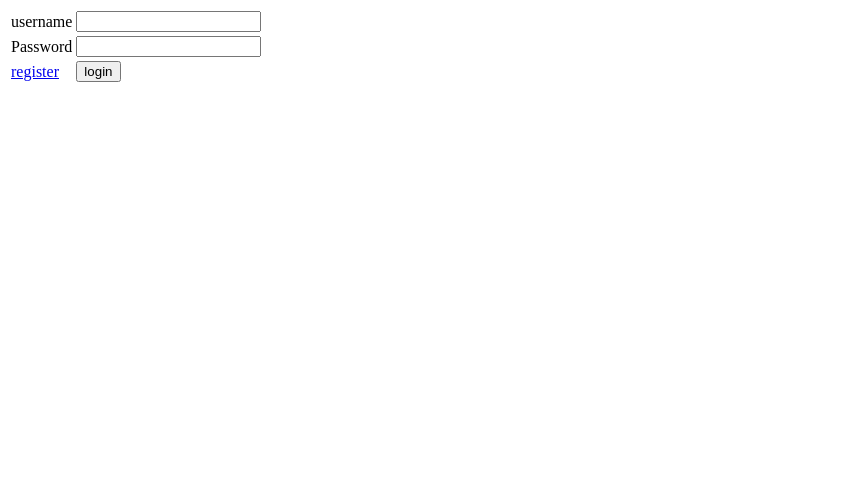
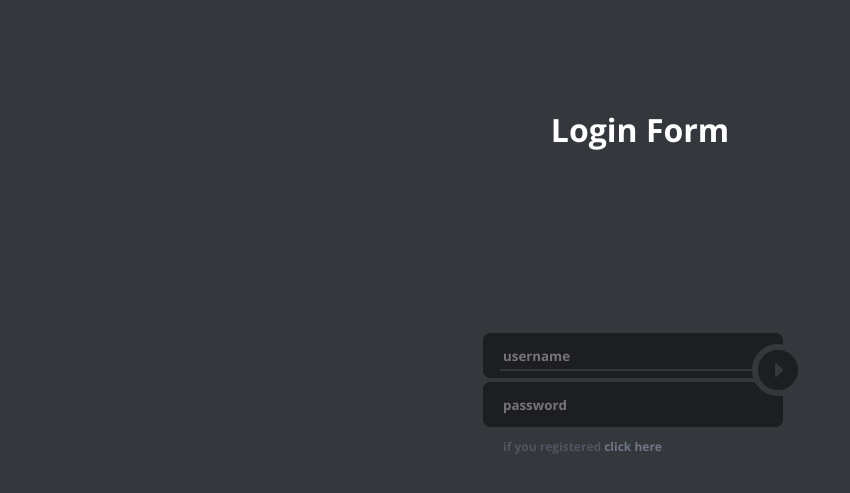
Before and after one commit to Sthdire/django_project, a Django app: page /login in a window 1280 px wide. Shown: the top 493 px of the page, without its empty margins (0-850 px from the left). Run offline with Django 4.2, Linux system fonts and the light colour scheme; some libraries are stand-ins or nearby versions.

Commit message:
stiled reg a login pages

```diff
--- /dev/null
+++ b/VI_P/main/static/css/style_reg.css
@@ -0,0 +1,106 @@
+@import url(https://fonts.googleapis.com/css?family=Open+Sans:400,700);
+@import url('https://cdnjs.cloudflare.com/ajax/libs/font-awesome/4.2.0/css/font-awesome.min.css');
+
+*{
+	font-family: 'Open Sans', 'sans-serif', 'FontAwesome';
+}
+body{
+    background: rgb(52, 56, 61);
+	padding: 80px;
+}
+h1{
+	color: rgb(255, 255, 255);
+	margin: 20px auto 0;
+	width: 200px;
+	text-align: center;
+}
+#wrapper{
+	position: absolute;
+	width: 320px;
+	left: 50%;
+	margin-left: -160px;
+	top: 50%;
+	margin-top: -75px;
+}
+
+/* === Sign in Form === */
+#signin {
+	height: 90px;
+	width: 300px;
+	border-radius: 8px;
+	position: relative;
+}
+#signin::before {
+	display: block;
+	position: relative;
+	height: 2px;
+	background: rgb(52, 56, 61);
+	content: '';
+	top: 44px;
+	margin-left: 20px;
+	z-index: 1;
+}
+#signin input:first-of-type{
+	border-top-right-radius: 8px;
+	border-top-left-radius: 8px;
+}
+#signin input:last-of-type{
+	border-bottom-right-radius: 8px;
+	border-bottom-left-radius: 8px;
+}
+#signin  input[type="text"], #signin  input[type="password"], #signin button[type="submit"]{
+	background: rgb(28, 30, 33);
+	box-shadow: inset -100px -100px 0 rgb(28, 30, 33); /*Prevent yellow autofill color*/
+	color: rgb(52, 56, 61);
+}
+#signin  input[type="text"], #signin  input[type="password"]{
+	position: relative;
+	display: block;
+	width: 280px;
+	height: 45px;
+	border: 0;
+	outline: 0;
+	top: -2px;
+	padding: 0 0 0 20px;
+	font-weight: 700;
+}
+#signin  input[type="text"]:focus, #signin  input[type="password"]:focus{
+	color: rgb(255, 255, 255);
+}
+#signin button[type="submit"]{
+	display: block;
+	position: absolute;
+	width: 52px;
+	height: 52px;
+	color: rgb(52, 56, 61);
+	border-radius: 50px;
+	outline: 0;
+	z-index: 2;
+	top: 19px;
+	right: -24px;
+	border: 6px solid rgb(52, 56, 61);
+	font-size: 25px;
+	text-indent: 0;
+	padding-left: 9px;
+	padding-bottom: 3px;
+	text-align: center;
+}
+#signin button[type="submit"]:hover{
+	color: rgb(0, 126, 165);
+	text-shadow: 0 0 10px rgb(0, 126, 165);
+	cursor: pointer;
+}
+#signin p {
+	color: rgb(79, 85, 97);
+	padding: 0 20px;
+	font-weight: 700;
+	font-size: 12px;
+	margin: 5px 0 0 0;
+}
+#signin p > a{
+	color: rgb(111, 119, 135);
+	text-decoration: none;
+}
+#signin p > a:hover{
+	border-bottom: 1px solid;
+}
--- a/VI_P/main/templates/auth/login.html
+++ b/VI_P/main/templates/auth/login.html
@@ -1,4 +1,5 @@
 <!doctype html>
+{% load static %}
 <html lang="en">
 <head>
     <meta charset="UTF-8">
@@ -6,24 +7,26 @@
           content="width=device-width, user-scalable=no, initial-scale=1.0, maximum-scale=1.0, minimum-scale=1.0">
     <meta http-equiv="X-UA-Compatible" content="ie=edge">
     <title>Document</title>
+    <link rel="stylesheet" type="text/css" href="{% static 'css/style_reg.css' %}">
 </head>
 <body>
-<form method="post">{% csrf_token %}
+<h1>Login Form</h1>
+<div id="wrapper">
+    <form method="post" id="signin" autocomplete="off">{% csrf_token %}
         <table>
             <tr>
-            <td>username</td>
-            <td><input type="text" name="username"></td>
+                <td><input type="text" id="username" name="username" placeholder="username"></td>
             </tr>
             <tr>
-            <td>Password</td>
-            <td><input type="password" name="password"></td>
+                <td><input type="password" id="password" name="password" placeholder="password"></td>
             </tr>
             <tr>
-            <td><a href="/reg">register</a></td>
-            <td><input type="submit" value="login"></td>
+                <td><p>if you registered <a href="/login">click here</a></td></p>
+                <td><button type="submit">&#xf0da;</button>
             </tr>
         </table>
-
+    </form>
+</div>
 </form>
 </body>
 </html>
```
Also changed, not shown: VI_P/main/static/css/sell_page.css (+19 -0 lines), VI_P/main/templates/auth/reg.html (+10 -9 lines), VI_P/main/templates/temp/background.html (+1 -19 lines). Lines whose indentation alone changed are shown as unchanged.
